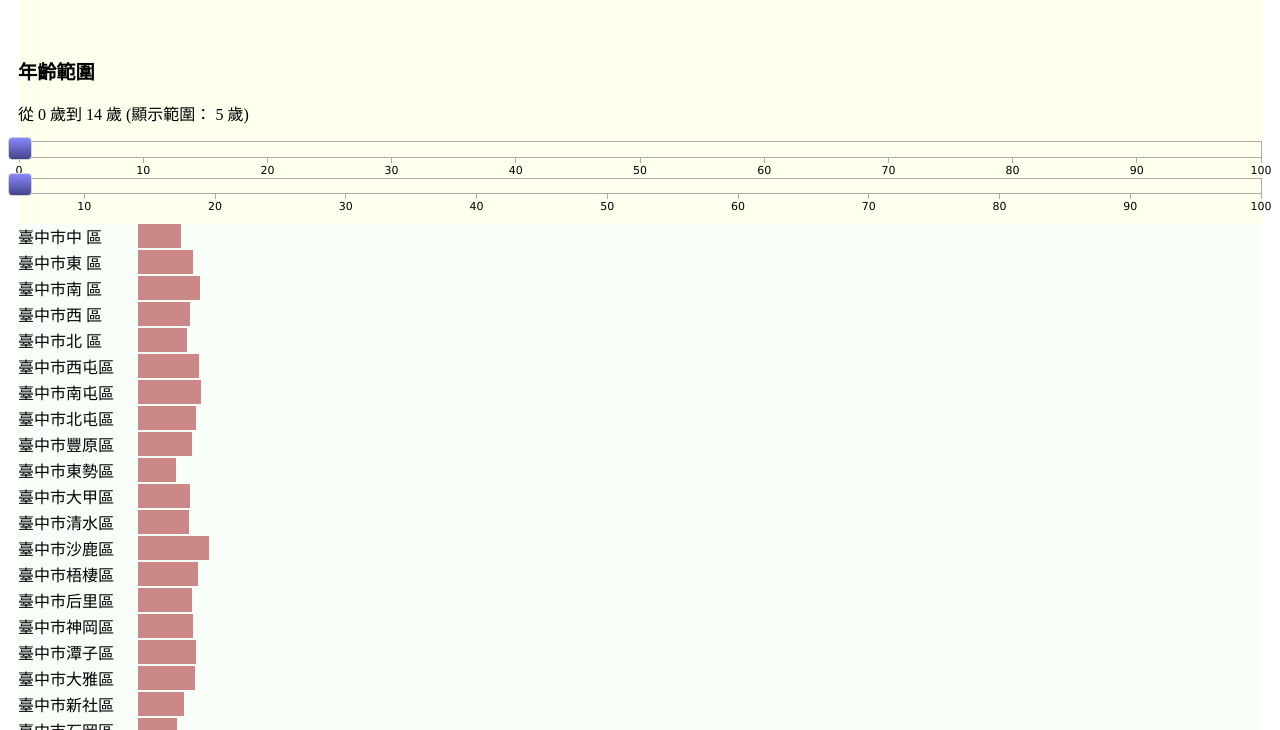
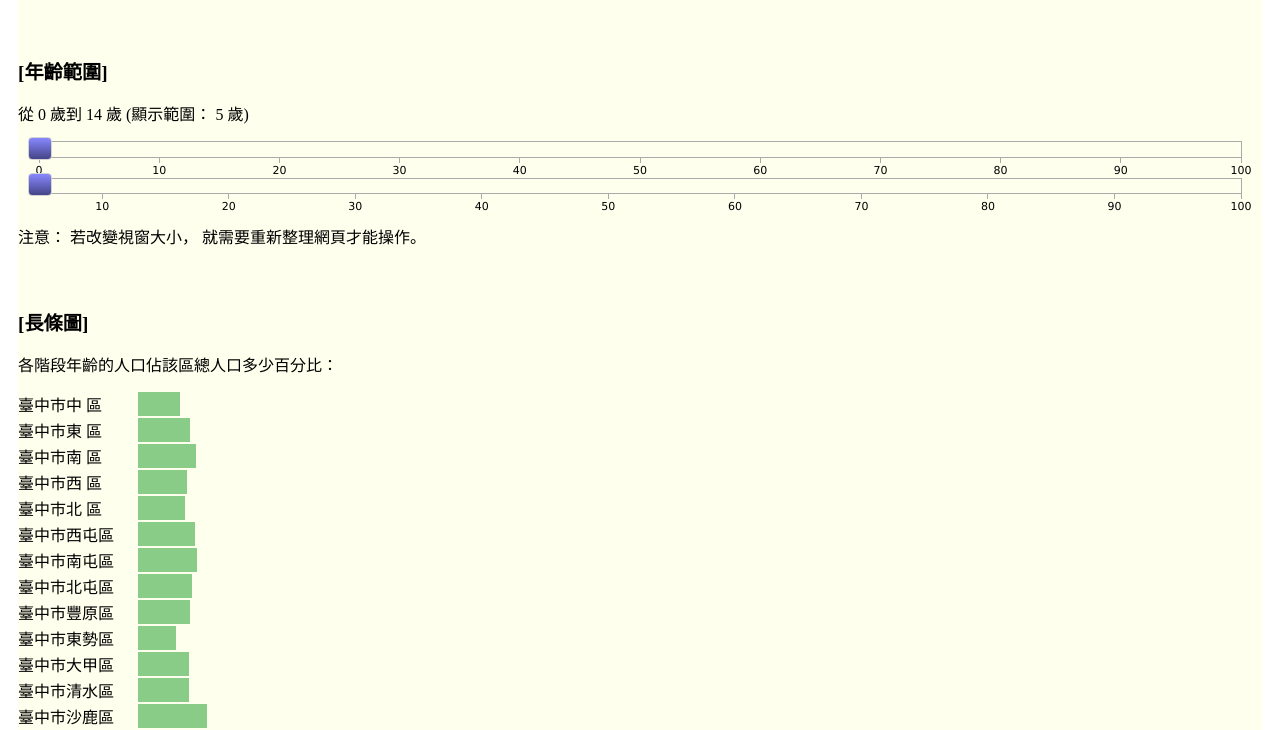
Before and after one commit to ckhung/d3-stat-map, a plain HTML site: page index.html in a window 1280 px wide. Shown: the part 70-800 px from the top of the page. Drawn offline with Linux system fonts and the light colour scheme.

Commit message:
misc fixes for bar chart

```diff
--- a/index.html
+++ b/index.html
@@ -19,20 +19,29 @@ html PUBLIC "-//W3C//DTD XHTML 1.0 Transitional//EN"
   <div id="content">
     <h1>使用 D3 製作的統計地圖</h1>
 
-    <h2>年齡範圍</h2>
+    <h2>[年齡範圍]</h2>
 
     <p>從 <span id= "text_age_min">0</span> 歲到
     <span id="text_age_max">14</span> 歲
     (顯示範圍： <span id="text_age_span">5</span> 歲)
 
-    <div id="slider_age_min"></div>
-    <div id="slider_age_span"></div>
+    <div class="control">
+	<div id="slider_age_min"></div>
+	<div id="slider_age_span"></div>
+    </div>
+
+    <p>注意： 若改變視窗大小， 就需要重新整理網頁才能操作。</p>
+
+    <h2>[長條圖]</h2>
+
+    <p>各階段年齡的人口佔該區總人口多少百分比：</p>
 
     <div id="bar_chart">
 <!--
-      <div class="stat_bar" style="width: 200px">&nbsp;</div>
-      <div class="stat_bar" style="width: 50px">&nbsp;</div>
-      <div class="stat_bar" style="width: 150px">&nbsp;</div>
+      <div class="entry"><div class="entry_text">臺中市霧峰區</div> <div class="entry_bar" style="width: 120px">&nbsp;</div></div>
+      <div class="entry"><div class="entry_text">臺中市大里區</div> <div class="entry_bar" style="width: 180px">&nbsp;</div></div>
+      <div class="entry"><div class="entry_text">臺中市太平區</div> <div class="entry_bar" style="width: 230px">&nbsp;</div></div>
+      <div class="entry"><div class="entry_text">臺中市烏日區</div> <div class="entry_bar" style="width: 200px">&nbsp;</div></div>
 -->
     </div>
   </div>
--- a/main.css
+++ b/main.css
@@ -9,17 +9,25 @@ h2 {
 }
 
 #bar_chart {
-  margin-top: 30px;
-  padding-left: 120px;
-  background-color: #f8fff8;
 }
 
-.stat_bar {
-  background-color: #c88;
+.control {
+  margin-left: 20px;
+  margin-right: 20px;
+  margin-bottom: 30px;
+}
+
+/* https://stackoverflow.com/questions/2637696/how-to-place-div-side-by-side */
+.entry {
+  display: flex;
   margin-top: 2px;
   margin-bottom: 2px;
 }
 
-.stat_text {
-  margin-left: -120px;
+.entry_text {
+  width: 120px;
 }
+
+.entry_bar {
+  background-color: #8c8;
+}
--- a/main.js
+++ b/main.js
@@ -8,34 +8,32 @@ function onAgeMinChange(evt, value) {
     d3.select('#text_age_min').text(value);
     n = Number(value) + Number(d3.select('#text_age_span').text()) - 1;
     d3.select('#text_age_max').text(n);
-    update_data_on_display();
+    refresh();
 }
 
 function onAgeSpanChange(evt, value) {
     d3.select('#text_age_span').text(value);
     n = Number(d3.select('#text_age_min').text()) + Number(value) - 1;
     d3.select('#text_age_max').text(n);
-    update_data_on_display();
+    refresh();
 }
 
 var census_data, data_on_display = {};
 
-function update_data_on_display() {
-    age = Number(d3.select('#text_age_min').text());
-    span = Number(d3.select('#text_age_span').text());
+function percentage(d) {
+    min_group = Number(d3.select('#text_age_min').text()) / 5;
+    total_groups = Number(d3.select('#text_age_span').text()) / 5;
+    town = d.key;
+    ratio = 0;
+    for (i=0; i<total_groups && min_group+i<=20; ++i)
+	ratio += census_data[town]['男'][min_group+i] + census_data[town]['女'][min_group+i];
+    ratio /= census_data[town]['male_total'] + census_data[town]['female_total'];
+    return (ratio*width).toString() + 'px';
+}
 
-    for (town in census_data) {
-	ratio = 0;
-	for (i=0; i<span/5; ++i) ratio += census_data[town]['男'][age/5+i];
-	ratio /= census_data[town]['male_total'];
-	data_on_display[town] = {
-	    'percent': ratio
-	};
-    }
-
+function refresh() {
     bar_chart = d3.select('#bar_chart');
-    width = parseInt(bar_chart.style("width")) - 10;
-    console.log(width);
+    width = parseInt(bar_chart.style('width')) - 120;
 /*
     data_on_display = {
 	'臺中市霧峰區': { 'percent': 0.3 },
@@ -46,25 +44,29 @@ function update_data_on_display() {
 */
     // https://stackoverflow.com/questions/13808741/bar-chart-with-d3-js-and-an-associative-array
     // Bar chart with d3.js and an associative array
-    divs = bar_chart.selectAll('div').data(
-	d3.entries(data_on_display), function(d) {
-	    return d.key;
-	}
+    divs = bar_chart.selectAll('.entry').data(
+	d3.entries(census_data), function(d) { return d.key; }
     );
 
     divs.exit().remove();
-    divs.enter()
+
+    // https://stackoverflow.com/questions/13203897/d3-nested-appends-and-data-flow
+    new_entries = divs.enter()
 	.append('div')
-	.attr('class', 'stat_bar')
-	.append('span')
-	.attr('class', 'stat_text')
+	.attr('class', 'entry');
+    new_entries.append('div')
+	.attr('class', 'entry_text')
 	.html(function(d) { return d.key; });
-    divs.transition()
-	.style('width', function(d) { return (d.value.percent*width).toString() + 'px'; });
+    new_entries.append('div')
+	.attr('class', 'entry_bar')
+	.html('&nbsp;');
+
+    divs.select('.entry_bar').transition()
+	.style('width', percentage);
 }
 
 d3.json('census-taichung.json', function(error, data) {
     if (error) return console.warn(error);
     census_data = data;
-    update_data_on_display();
+    refresh();
 });
```
